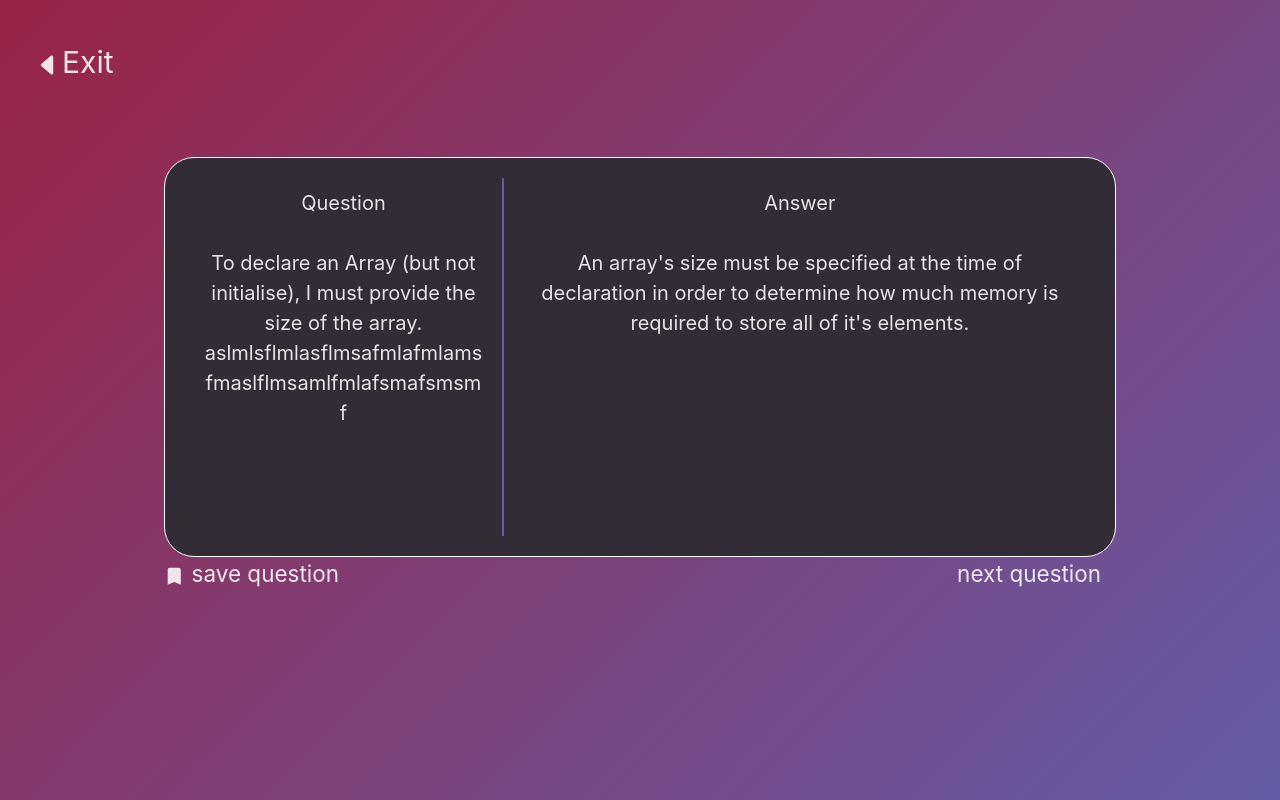
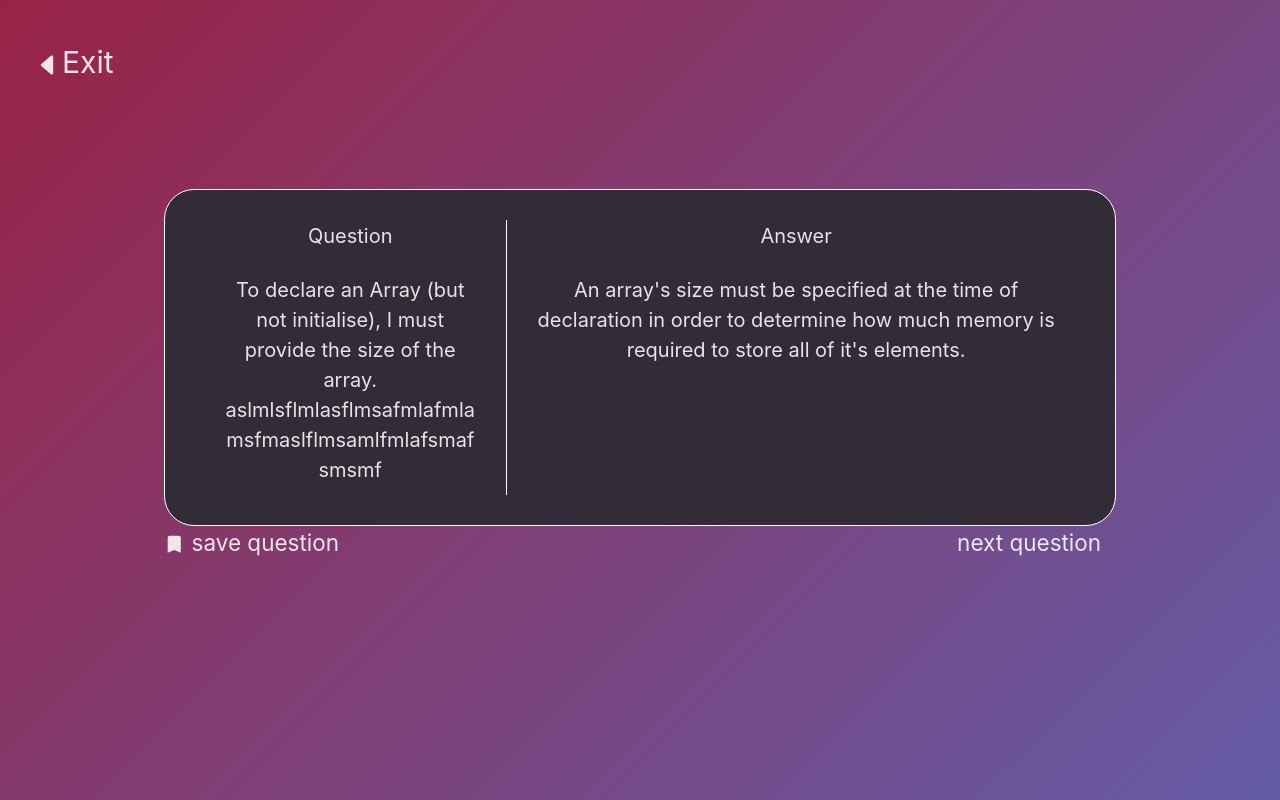
Before and after one commit to csesoc/trainee-4-23t2, a React (Vite) app: page /practice in a window 1280 px wide. Built offline with nearby package versions, Linux system fonts and the light colour scheme.

Commit message:
finished practicequestionanswer i think

```diff
--- a/src/components/PracticeQuestionAnswer.tsx
+++ b/src/components/PracticeQuestionAnswer.tsx
@@ -1,5 +1,6 @@
 export default function PracticeQuestion() {
     return (
+        /*
         <div id="question-container" className="m-4 bg-theme-black px-4 py-2" style={{minHeight: "50vh", maxHeight: "70vh", display:"flex", width: "100%", flexDirection: "row", padding: "20px", fontSize: "20px", overflow: "hidden", borderRadius: "30px", boxSizing: "border-box", flexWrap: "wrap"}}>
             <div style={{width:"35%", borderRight: "1px solid rgba(100,92,167,1)", textAlign: "center", display: "flex", padding: "10px", flexDirection: "column"}}>
                 <h1 style={{marginBottom: "1em"}}>Question</h1>
@@ -9,6 +10,22 @@ export default function PracticeQuestion() {
                 <h2 style={{marginBottom: "1em"}}>Answer</h2>
                 <div style={{display: "block", width: "100%", overflowWrap: "anywhere", padding: "10px"}}> An array's size must be specified at the time of declaration in order to determine how much memory is required to store all of it's elements.  </div>
             </div>
+        </div>*/
+
+        <div id="question-container" className="m-4 bg-theme-black px-4 py-2">
+            <table id="question-answer-display">
+                <thead>
+                    <tr>
+                        <th style={{width: "35%"}}>Question</th>
+                        <th style={{width: "65%"}}>Answer</th>
+                    </tr>
+                </thead>
+                <tr>
+                    <td style={{width: "35%"}}>To declare an Array (but not initialise), I must provide the size of the array. aslmlsflmlasflmsafmlafmlamsfmaslflmsamlfmlafsmafsmsmf </td>
+                    <td>An array's size must be specified at the time of declaration in order to determine how much memory is required to store all of it's elements.  </td>
+                </tr>
+            </table>
         </div>
+
     );
 }
--- a/src/components/css/PracticeQuestionAnswer.css
+++ b/src/components/css/PracticeQuestionAnswer.css
@@ -26,7 +26,45 @@
     margin: auto;
     margin-left: 10px;
     margin-right: 10px;
+    width: 100%;
     border: 1px solid white;
+    border-radius: 30px;
+    overflow: hidden;
+    justify-content: center;
+    align-items: center;
+    display: flex;
+    padding: 30px !important;
+}
+
+#question-answer-display {
+    table-layout: auto;
+    overflow-wrap: anywhere;
+    font-size: 20px;
+    padding: 20px;
+    height: 100%;
+    width: 100%;
+    margin: 0 !important;
+    text-decoration: none !important;
+}
+
+#question-answer-display th {
+    vertical-align: top;
+    height: 45px;
+    margin: 0;
+    font-weight: normal;
+}
+
+#question-answer-display td {
+    padding: 10px 30px 10px 30px;
+    vertical-align: top;
+}
+
+#question-answer-display tr td:nth-of-type(1), #question-answer-display th:nth-of-type(1) {
+    border-right: 1px solid white;
+}
+
+#question-answer-display tr td:nth-of-type(2), #question-answer-display th:nth-of-type(2) {
+    border-left: 1px solid white;
 }
 
 #save-question {
```
